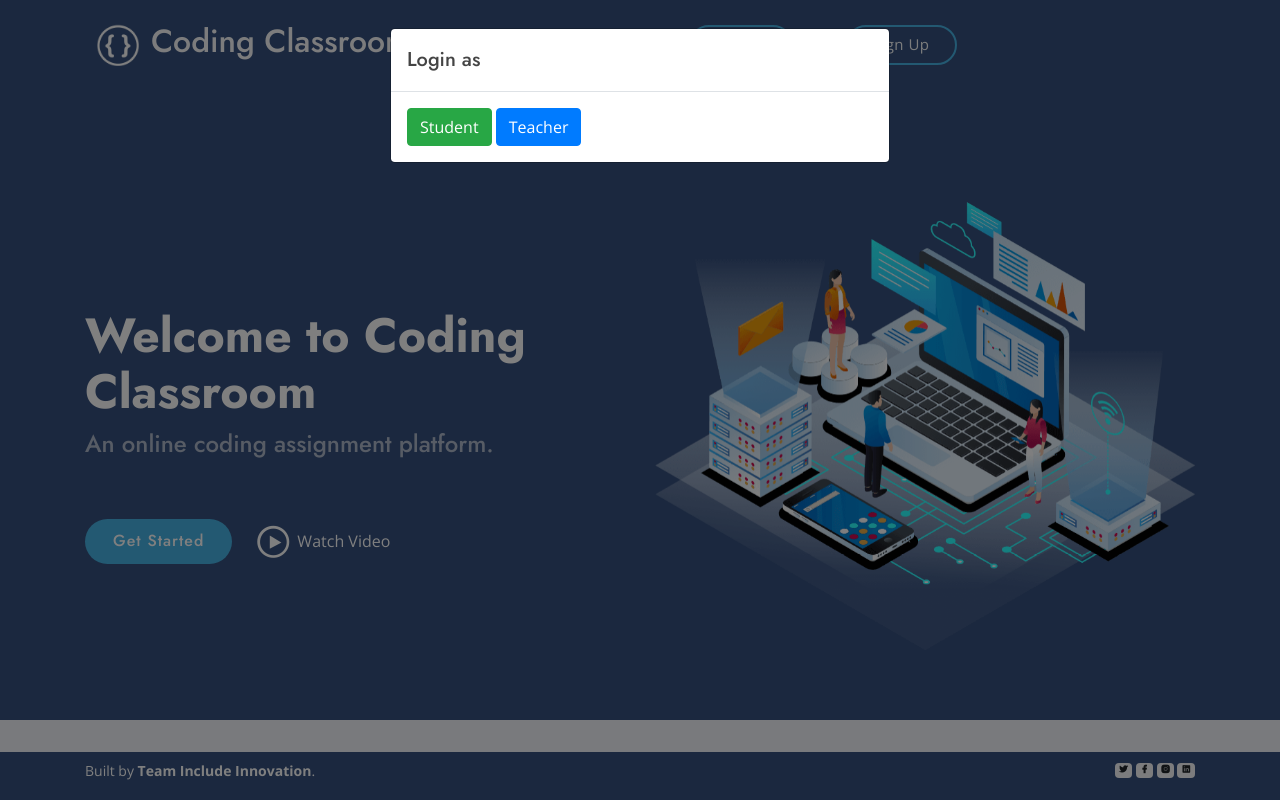
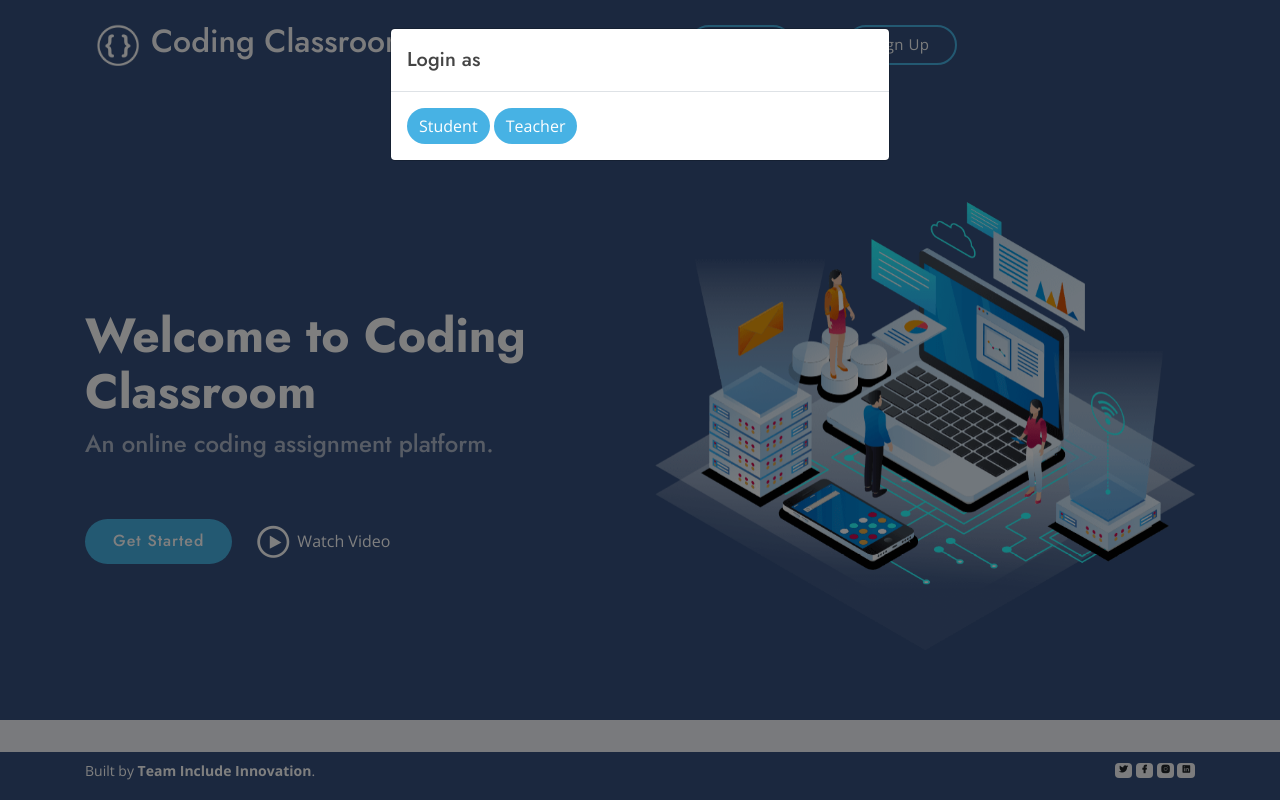
Before and after one commit to sushantvaidkar/include-innovation, a Flask app: page / in a window 1280 px wide, after a click on "Sign In". Run offline with Flask 2, Linux system fonts and the light colour scheme; some libraries are stand-ins or nearby versions.

Commit message:
updated login_modal.html

```diff
--- a/templates/login_modal.html
+++ b/templates/login_modal.html
@@ -7,10 +7,10 @@
                     <h5 class="modal-title" id="LoginModalLabel">Login as </h5>
                 </div>
                 <div class="modal-body">
-                    <button type="submit" class="btn btn-success" data-dismiss="modal" data-toggle="modal"
+                    <button type="submit" class="btn btn-lightblue" data-dismiss="modal" data-toggle="modal"
                         data-target="#StudentLoginModal">Student</button>
                     <button type="submit"
-                        class="btn btn-primary" data-dismiss="modal" data-toggle="modal"
+                        class="btn btn-lightblue" data-dismiss="modal" data-toggle="modal"
                         data-target="#TeacherLoginModal">Teacher</button>
                 </div>
                 <!-- <div class="modal-footer">
@@ -37,7 +37,7 @@
                             <input type="password" class="form-control" id="teacherLoginPassword" name="password" required>
                         </div>
                         <input type="text" class="form-control" name="user_type" value="Teacher" readonly hidden>
-                        <button type="submit" class="btn btn-primary">Login</button>
+                        <button type="submit" class="btn btn-lightblue">Login</button>
                     </form>
                 </div>
             </div>
@@ -61,7 +61,7 @@
                             <label for="studentLoginPassword">Password</label>
                             <input type="password" class="form-control" id="studentLoginPassword" name="password" required>
                         </div>
-                        <button type="submit" class="btn btn-primary">Login</button>
+                        <button type="submit" class="btn btn-lightblue">Login</button>
                     </form>
                 </div>
                 <!-- <div class="modal-footer">
@@ -78,9 +78,9 @@
                     <h5 class="modal-title" id="SignUpModalLabel">Sign up as</h5>
                 </div>
                 <div class="modal-body">
-                    <button type="button" class="btn btn-success"
+                    <button type="button" class="btn btn-lightblue"
                         data-dismiss="modal" data-toggle="modal" data-target="#StudentSignUpModal">Student</button>
-                    <button type="button" class="btn btn-primary"
+                    <button type="button" class="btn btn-lightblue"
                         data-dismiss="modal" data-toggle="modal" data-target="#TeachersSignUpModal">Teacher</button>
                 </div>
                 <!-- <div class="modal-footer">
@@ -116,7 +116,7 @@
                             <label for="teacherSignupConfirmPassword">Confirm Password</label>
                             <input type="password" class="form-control" id="teacherSignupConfirmPassword" name="verify_password" required>
                         </div>
-                        <button type="submit" class="btn btn-primary">Sign Up</button>
+                        <button type="submit" class="btn btn-lightblue">Sign Up</button>
                     </form>
                 </div>
                 <!-- <div class="modal-footer text-left">
@@ -156,7 +156,7 @@
                             <label for="studentSignupConfirmPassword">Confirm Password</label>
                             <input type="password" class="form-control" id="studentSignupConfirmPassword" name="verify_password" required>
                         </div>
-                        <button type="submit" class="btn btn-primary">Sign Up</button>
+                        <button type="submit" class="btn btn-lightblue">Sign Up</button>
                     </form>
                 </div>
                 <!-- <div class="modal-footer">
@@ -183,7 +183,7 @@
                         <label for="ClassDescrpition">Class Description</label>
                         <input type="text" class="form-control" id="ClassDescrpition" name="class_desc" required>
                     </div>
-                    <button type="submit" class="btn btn-primary">Create</button>
+                    <button type="submit" class="btn btn-lightblue">Create</button>
                 </form>
             </div>
         </div>
```
